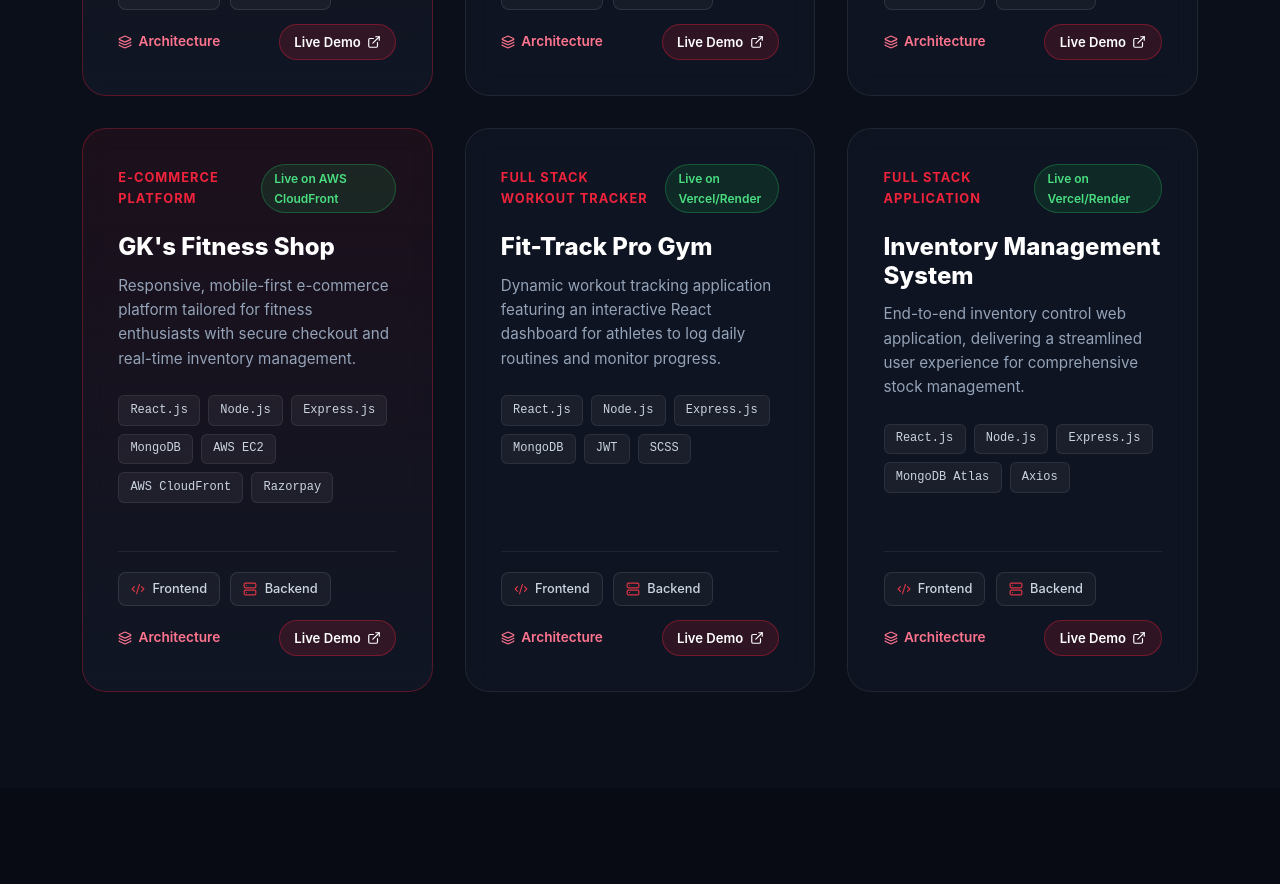
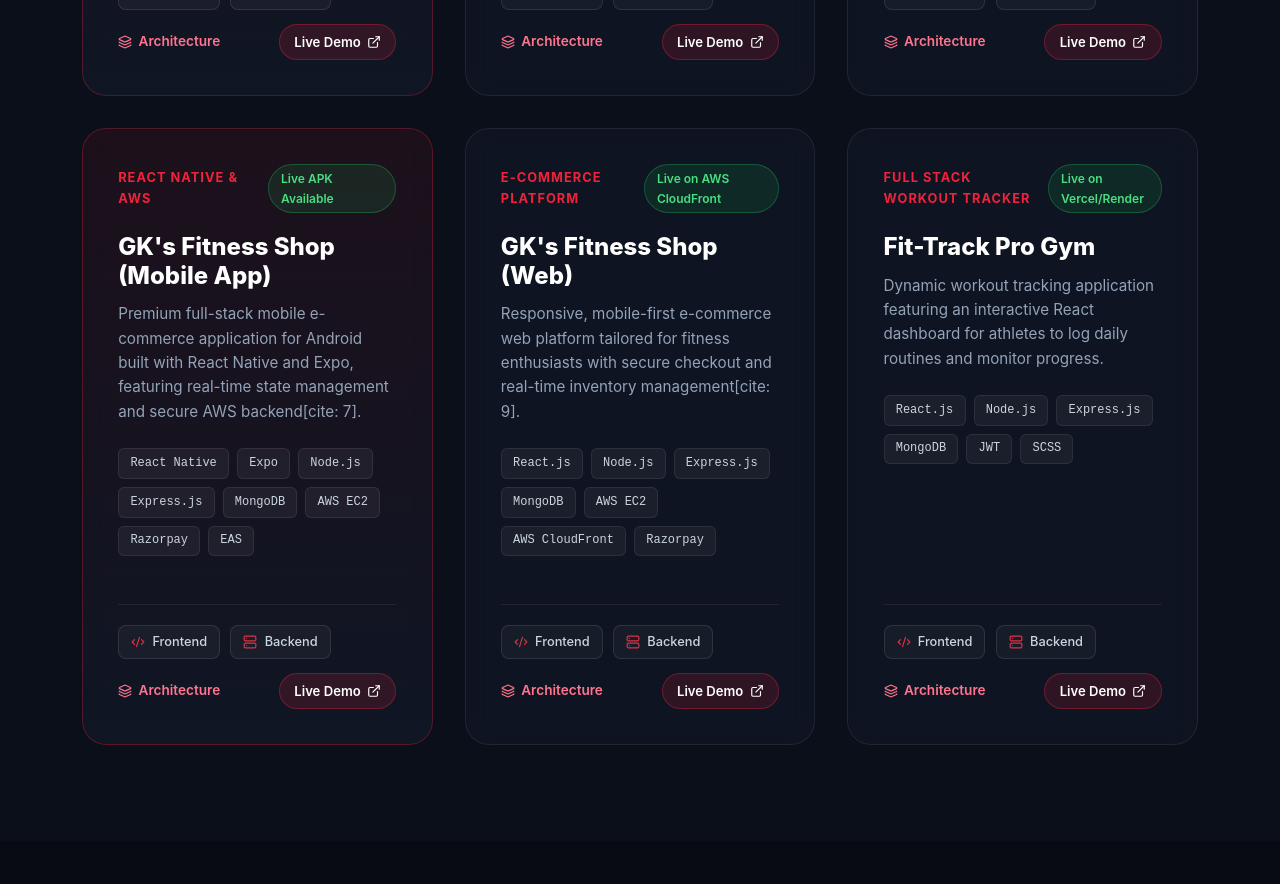
Before and after one commit to gokulkrishna12/gokul-portfolio, a React (Vite) app: page / in a window 1280 px wide. Shown: the part 3280-4164 px from the top of the page. Built offline with nearby package versions, Linux system fonts and the light colour scheme.

Commit message:
ADDED NEW PROJECT GK's FITNESS SHOP APP

```diff
--- a/src/components/ArchitectureModal.jsx
+++ b/src/components/ArchitectureModal.jsx
@@ -1,5 +1,5 @@
 import React from 'react';
-import { X, CheckCircle2, Sparkles, Code2, Server, ExternalLink } from 'lucide-react';
+import { X, CheckCircle2, Sparkles, Github, Server, ExternalLink, Download } from 'lucide-react';
 
 export default function ArchitectureModal({ project, onClose }) {
   if (!project) return null;
@@ -38,19 +38,50 @@ export default function ArchitectureModal({ project, onClose }) {
           </ul>
         </div>
 
-        {/* Modal Footer Actions */}
-        <div className="modal-footer-custom d-flex flex-wrap gap-2 justify-content-between align-items-center">
-          <div className="d-flex gap-2">
-            <a href={project.githubFrontend} target="_blank" rel="noreferrer" className="btn-modal-code">
-              <Code2 size={15} className="me-1" /> Frontend Repo
+        {/* Modal Footer Actions - Perfectly Styled & Aligned */}
+        <div className="modal-footer-custom d-flex flex-wrap gap-2 justify-content-between align-items-center pt-3 mt-2 border-top border-secondary">
+          <div className="d-flex flex-wrap gap-2">
+
+            {/* Frontend Repo */}
+            {project.githubFrontend && project.githubFrontend !== '#' && (
+              <a href={project.githubFrontend} target="_blank" rel="noreferrer" className="btn-modal-code">
+                <Github size={15} className="me-1" /> Frontend
+              </a>
+            )}
+
+            {/* Backend Repo */}
+            {project.githubBackend && project.githubBackend !== '#' && (
+              <a href={project.githubBackend} target="_blank" rel="noreferrer" className="btn-modal-code">
+                <Github size={15} className="me-1" /> Backend
+              </a>
+            )}
+
+            {/* Tech Docs PDF */}
+            {project.pdfDocs && (
+              <a href={project.pdfDocs} download className="btn-modal-code text-info" style={{ borderColor: 'rgba(56, 189, 248, 0.4)' }}>
+                <Download size={15} className="me-1" /> Docs (PDF)
+              </a>
+            )}
+          </div>
+
+          {/* Gorgeous Glowing Open Live / APK Button */}
+          {project.liveUrl && project.liveUrl !== '#' && (
+            <a
+              href={project.liveUrl}
+              target="_blank"
+              rel="noreferrer"
+              className="btn btn-danger px-4 py-2 rounded-pill fw-bold text-decoration-none d-flex align-items-center gap-2 shadow-lg"
+              style={{
+                background: 'linear-gradient(135deg, #ef233c 0%, #d90429 100%)',
+                border: 'none',
+                boxShadow: '0 4px 20px rgba(239, 35, 60, 0.5)',
+                transition: 'transform 0.2s ease'
+              }}
+            >
+              <ExternalLink size={16} />
+              {project.liveUrl.includes('.apk') ? 'Download APK' : 'Open Live Demo'}
             </a>
-            <a href={project.githubBackend} target="_blank" rel="noreferrer" className="btn-modal-code">
-              <Server size={15} className="me-1" /> Backend Repo
-            </a>
-          </div>
-          <a href={project.liveUrl} target="_blank" rel="noreferrer" className="btn-primary-glow btn-sm py-2 px-3">
-            <ExternalLink size={14} className="me-1" /> Open Live
-          </a>
+          )}
         </div>
 
       </div>
--- a/src/data/portfolioData.js
+++ b/src/data/portfolioData.js
@@ -1,23 +1,24 @@
 export const PROJECTS = [
-  // --- JAVA PROJECTS ---
+  // --- JAVA / AWS PROJECTS ---
   {
     id: 'gk-shopease',
     title: 'GK ShopEase',
     category: 'AWS CloudFront & Generative AI',
-    status: 'Live on AWS CloudFront',
+    status: 'Live on AWS',
     featured: true,
     description: 'Full-stack AI-driven e-commerce platform with real-time product insights, secure JWT authentication, and high-availability cloud architecture.',
     techStack: ['Java 17', 'Spring Boot', 'React.js', 'MySQL', 'AWS EC2', 'AWS RDS', 'Gemini AI', 'CloudFront'],
     liveUrl: 'https://d1637jx31wm2nm.cloudfront.net',
     githubFrontend: 'https://github.com/gokulkrishna12/E-Commerce-FRONTEND',
     githubBackend: 'https://github.com/gokulkrishna12/E-Commerce-BACKEND',
+    pdfDocs: '/docs/gk-shopease-architecture.pdf', // PDF Documentation
     architecture: {
       tagline: 'Multi-Tier AWS Cloud Architecture with AI Stream',
-      overview: 'High-speed React SPA distributed via AWS CloudFront CDN, routing secure API requests to a Spring Boot backend on EC2, integrated with an isolated AWS RDS MySQL instance and Google Gemini AI.',
+      overview: 'High-speed React SPA distributed via AWS CloudFront CDN, routing secure API requests to a Spring Boot backend on EC2, integrated with an isolated AWS RDS MySQL instance and Google Gemini AI[cite: 10].',
       points: [
-        'Spring Security 6 with stateless JWT authentication & role-based route guards.',
-        'Gemini API integration with custom Jackson ObjectMapper streaming parsers.',
-        'AWS CloudFront + S3 static distribution paired with AWS RDS relational database.'
+        'Spring Security 6 with stateless JWT authentication & role-based route guards[cite: 10].',
+        'Gemini API integration with custom Jackson ObjectMapper streaming parsers[cite: 10].',
+        'AWS CloudFront + S3 static distribution paired with AWS RDS relational database[cite: 10].'
       ]
     }
   },
@@ -25,7 +26,7 @@ export const PROJECTS = [
     id: 'expense-tracker',
     title: 'Smart Expense Tracker',
     category: 'Full-Stack Analytics',
-    status: 'Live on Vercel/Railway',
+    status: 'Live on Vercel',
     featured: false,
     description: 'Financial analytics dashboard with monthly burn-rate calculators, category visualizers, and transactional aggregation endpoints.',
     techStack: ['React.js', 'Spring Boot', 'Chart.js', 'MySQL', 'Sass', 'REST APIs'],
@@ -46,7 +47,7 @@ export const PROJECTS = [
     id: 'employee-mgmt',
     title: 'Enterprise Employee Portal',
     category: 'Enterprise RBAC System',
-    status: 'Live on Vercel/Railway',
+    status: 'Live on Vercel',
     featured: false,
     description: 'Role-based access control portal managing department hierarchies, payroll records, and secure employee audit logs.',
     techStack: ['Java', 'Spring Data JPA', 'React.js', 'MySQL', 'Bootstrap', 'REST APIs'],
@@ -64,25 +65,48 @@ export const PROJECTS = [
     }
   },
 
-  // --- MERN STACK PROJECTS ---
+  // --- MERN STACK & MOBILE PROJECTS ---
+  {
+    id: 'gks-fitness-mobile',
+    title: "GK's Fitness Shop (Mobile App)",
+    category: 'React Native & AWS',
+    status: 'Live APK Available',
+    featured: true,
+    description: 'Premium full-stack mobile e-commerce application for Android built with React Native and Expo, featuring real-time state management and secure AWS backend[cite: 7].',
+    techStack: ['React Native', 'Expo', 'Node.js', 'Express.js', 'MongoDB', 'AWS EC2', 'Razorpay', 'EAS'],
+    liveUrl: 'https://expo.dev/artifacts/eas/agKKEmsBMTRxwjEH8VtWbEzEzWJm-DLgMn3h6KTPtwA.apk',
+    githubFrontend: 'https://github.com/gokulkrishna12/GK-s-Fitness-shop-APP',
+    githubBackend: 'https://github.com/gokulkrishna12/GK-s-Fitness-shop-APP',
+    pdfDocs: '/docs/gks-fitness-shop-docs.pdf', // PDF Documentation
+    architecture: {
+      tagline: 'Mobile-First E-Commerce with EAS OTA Updates',
+      overview: 'Android e-commerce application built with React Native and Expo Router, connected to a scalable Node.js/Express/MongoDB backend on AWS EC2 with Razorpay payments and EAS CI/CD[cite: 7].',
+      points: [
+        'Razorpay payment gateway integration with cryptographic signature verification[cite: 7].',
+        'React Context API and AsyncStorage for robust local cart and wishlist syncing[cite: 7].',
+        'Expo Application Services (EAS Build & Update) for instant OTA JavaScript bug fixes[cite: 7].'
+      ]
+    }
+  },
   {
     id: 'gks-fitness-shop',
-    title: "GK's Fitness Shop",
+    title: "GK's Fitness Shop (Web)",
     category: 'E-Commerce Platform',
     status: 'Live on AWS CloudFront',
-    featured: true,
-    description: 'Responsive, mobile-first e-commerce platform tailored for fitness enthusiasts with secure checkout and real-time inventory management.',
+    featured: false,
+    description: 'Responsive, mobile-first e-commerce web platform tailored for fitness enthusiasts with secure checkout and real-time inventory management[cite: 9].',
     techStack: ['React.js', 'Node.js', 'Express.js', 'MongoDB', 'AWS EC2', 'AWS CloudFront', 'Razorpay'],
     liveUrl: 'https://d3tcsjoldbupsr.cloudfront.net/',
-    githubFrontend: 'https://github.com/gokulkrishna12/Gk-s-Fitness-Shop-FRONTEND',
-    githubBackend: 'https://github.com/gokulkrishna12/Gk-s-Fitness-Shop-BACKEND',
+    githubFrontend: 'https://github.com/gokulkrishna12/Gk-s-Fitness-shop-FRONTEND',
+    githubBackend: 'https://github.com/gokulkrishna12/Gk-s-Fitness-shop-BACKEND',
+    pdfDocs: '/docs/gks-fitness-shop-docs.pdf',
     architecture: {
       tagline: 'AWS Hosted MERN E-Commerce with Payment Gateway',
-      overview: 'Architected a scalable deployment pipeline by hosting the Node.js/Express backend on AWS EC2 with an Nginx reverse proxy, and globally distributing the frontend via AWS CloudFront.',
+      overview: 'Architected a scalable deployment pipeline by hosting the Node.js/Express backend on AWS EC2 with an Nginx reverse proxy, and globally distributing the frontend via AWS CloudFront[cite: 9].',
       points: [
-        'Integrated Razorpay API with cryptographic signature verification for secure checkout.',
-        'Engineered secure, real-time inventory management logic in MongoDB Atlas.',
-        'Custom OTP-based user authentication flow ensuring data security.'
+        'Integrated Razorpay API with cryptographic signature verification for secure checkout[cite: 9].',
+        'Engineered secure, real-time inventory management logic in MongoDB Atlas[cite: 9].',
+        'Custom OTP-based user authentication flow ensuring data security[cite: 9].'
       ]
     }
   },
@@ -106,26 +130,5 @@ export const PROJECTS = [
         'Seamless cross-device compatibility with optimized React state management.'
       ]
     }
-  },
-  {
-    id: 'inventory-mgmt-mern',
-    title: 'Inventory Management System',
-    category: 'Full Stack Application',
-    status: 'Live on Vercel/Render',
-    featured: false,
-    description: 'End-to-end inventory control web application, delivering a streamlined user experience for comprehensive stock management.',
-    techStack: ['React.js', 'Node.js', 'Express.js', 'MongoDB Atlas', 'Axios'],
-    liveUrl: 'https://inventory-management-frontend-one-lac.vercel.app/',
-    githubFrontend: 'https://github.com/gokulkrishna12/Inventory-Management-FRONTEND',
-    githubBackend: 'https://github.com/gokulkrishna12/Inventory-Management-BACKEND',
-    architecture: {
-      tagline: 'Decoupled Client-Server MERN Architecture',
-      overview: 'Maintained a clean, decoupled client-server architecture, utilizing Axios for asynchronous API communication and streamlining deployment.',
-      points: [
-        'Developed scalable backend CRUD RESTful APIs to process real-time updates.',
-        'Seamless MongoDB Atlas integration for persistent inventory state.',
-        'Optimized client-side rendering utilizing React Router and Vite.'
-      ]
-    }
   }
 ];
```
Also changed, not shown: 1 other file (tests, documents, lock files or other folders).
